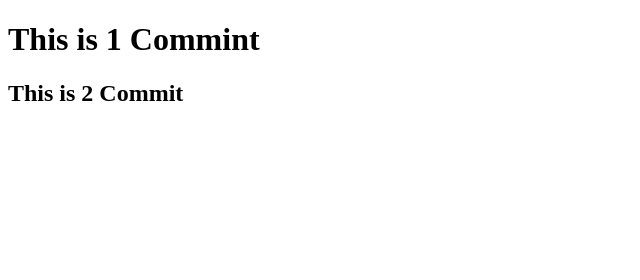
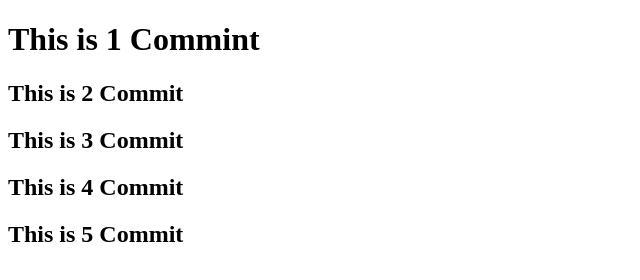
Before and after one commit to GOBINDA-GAGAN/GitHUb, a plain HTML site: page index.html in a window 1280 px wide. Shown: the whole page, without its empty margins (0-640 px from the left). Drawn offline with Linux system fonts and the light colour scheme.

Commit message:
Add additional headings to index.html

```diff
--- a/index.html
+++ b/index.html
@@ -7,7 +7,10 @@
 </head>
 <body>
 
-    <h1>This is 1 Commint</h1>
+    <h1> This is 1 Commint</h1>
     <h2> This is 2 Commit</h2>
+    <h2> This is 3 Commit</h2>
+    <h2> This is 4 Commit</h2>
+    <h2> This is 5 Commit</h2>
 </body>
 </html>
```
